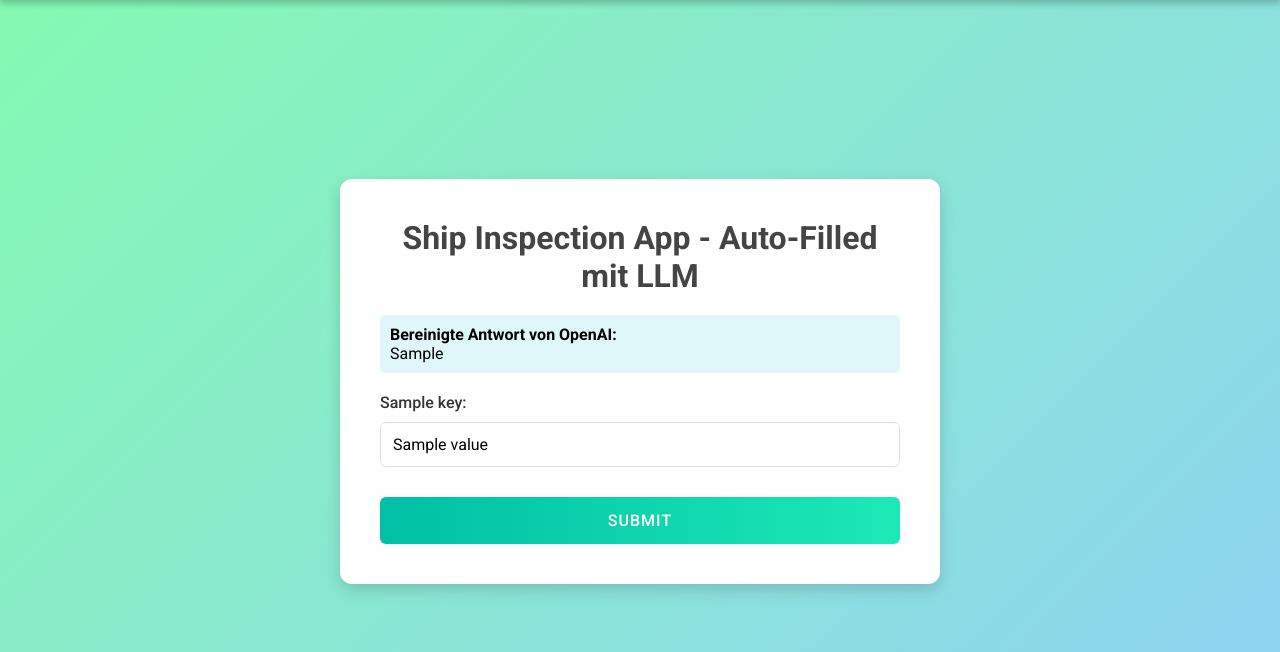
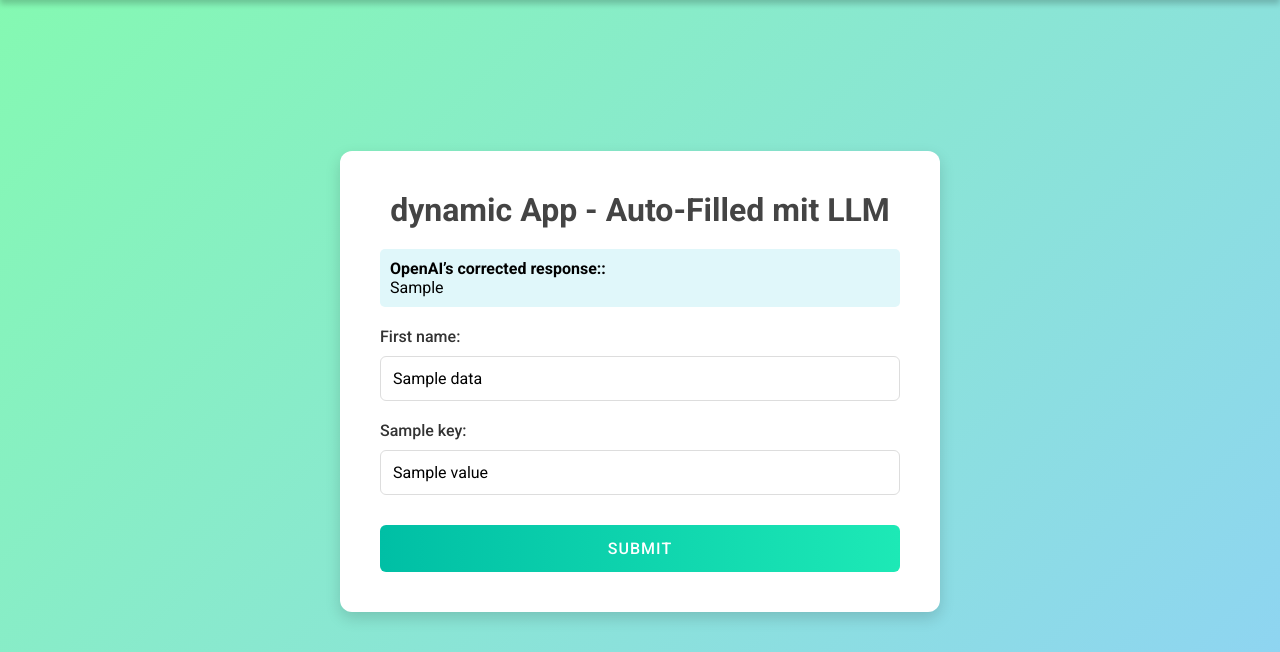
Before and after one commit to roshanzadeh1994/TESTO-SAMPLE-THERMO, a FastAPI app: template templates/dynamic_form.html in a window 1280 px wide. Shown: the part 59-711 px from the top of the page. Run offline with FastAPI, Linux system fonts and the light colour scheme; the template is opened without the code that fills it: most values are stand-ins (such as "Sample title", 1, 10 or a date in 2020).

Commit message:
there is sample require fields in dynamic form

```diff
--- a/templates/dynamic_form.html
+++ b/templates/dynamic_form.html
@@ -155,19 +155,29 @@
     </div>
 
     <div class="container">
-        <h1>Ship Inspection App - Auto-Filled mit LLM</h1>
+        <h1>dynamic App - Auto-Filled mit LLM</h1>
 
         <!-- Anzeige der bereinigten Antwort als Erklärung für den Benutzer -->
         <div class="info-box">
-            <strong>Bereinigte Antwort von OpenAI:</strong>
+            <strong>OpenAI’s corrected response::</strong>
             <p>{{ clean_response }}</p>
         </div>
 
         <form action="/submit_dynamic_form" method="post">
+
+            <!-- Sicherstellen, dass das Feld "Firstname" immer vorhanden ist -->
+            <label for="Firstname">First name:</label>
+            <input type="text" id="Firstname" name="Firstname" value="{{ data.get('Firstname') or data.get('First Name') or data.get('First name') or data.get('Name', '') }}" required>
+
+            <!-- Dynamisch generierte Felder -->
             {% for key, value in data.items() %}
-            <label for="{{ key }}">{{ key }}:</label>
-            <input type="text" id="{{ key }}" name="{{ key }}" value="{{ value }}" aria-label="{{ key }}">
+                {% set normalized_key = key.lower().replace(' ', '') %} <!-- Normalisiere den Schlüssel -->
+                {% if normalized_key not in ['Firstname', 'firstname', 'First Name','First name'] %}
+                    <label for="{{ key }}">{{ key }}:</label>
+                    <input type="text" id="{{ key }}" name="{{ key }}" value="{{ value }}" aria-label="{{ key }}">
+                {% endif %}
             {% endfor %}
+
             <button type="submit">Submit</button>
         </form>
     </div>
--- a/templates/index.html
+++ b/templates/index.html
@@ -176,7 +176,7 @@
     <a href="/about">About</a>
 </div>
 <div class="container">
-    <h1>Ship Inspection App(manuel Form)</h1>
+    <h1>Inspection App(manuel Form)</h1>
     <div class="welcome-message">
         <p>Welcome, <strong>{{ username }}</strong>. Your user ID is: <strong>{{ user_id }}</strong>.</p>
     </div>
--- a/templates/indexAI.html
+++ b/templates/indexAI.html
@@ -149,7 +149,7 @@
     <a href="/about">About</a>
 </div>
 <div class="container">
-    <h1>Ship Inspection App - Auto-Filled mit LLM</h1>
+    <h1>dynamic - Auto-Filled mit LLM</h1>
 
     <!-- Anzeige der bereinigten Antwort als Erklärung für den Benutzer -->
     <div style="margin-bottom: 20px; padding: 10px; background-color: #e0f7fa; border-radius: 5px;">
```
Also changed, not shown: routers/router_dynamic.py (+18 -6 lines), testoSample.db, testoSampleThermo.db (deleted).
